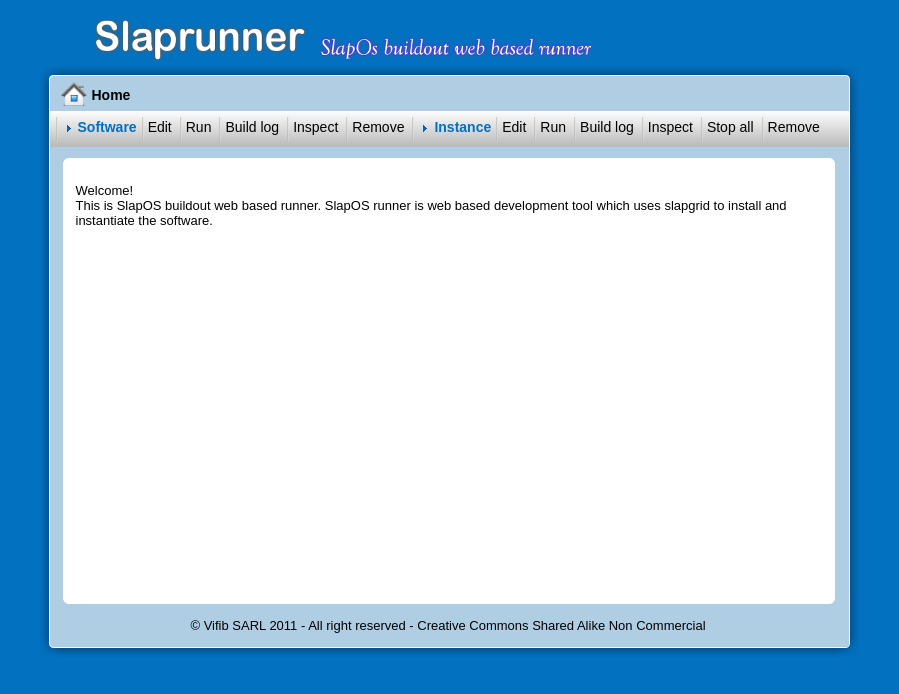
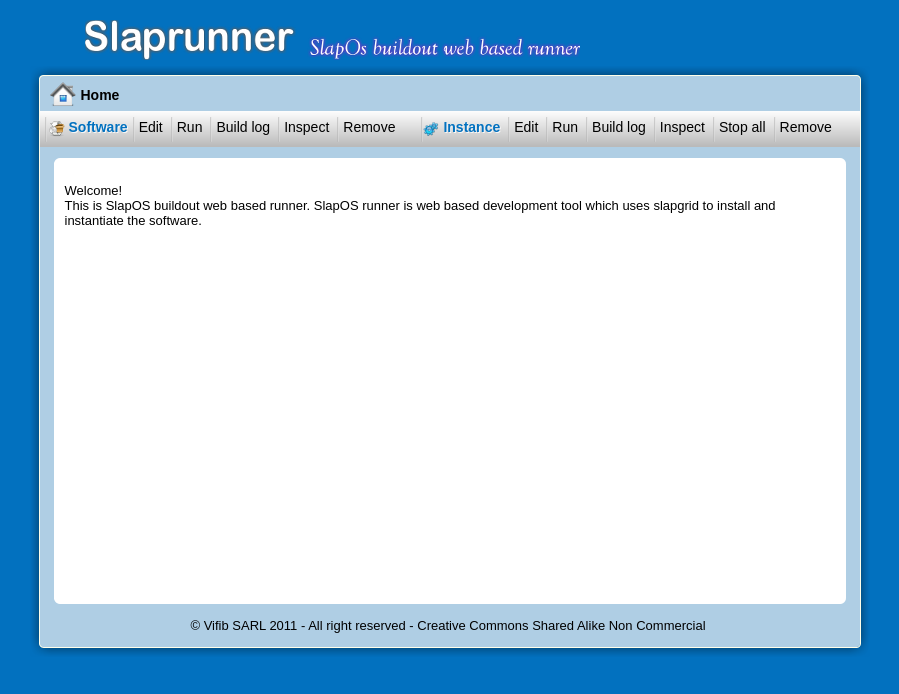
Before and after one commit to jerome-nexedi/slapos.toolbox, a Flask app: page / in a window 1280 px wide. Shown: the top 694 px of the page, without its empty margins (192-1091 px from the left). Run offline with Flask 2, Linux system fonts and the light colour scheme.

Commit message:
Add separation between software and instance buttons in menu

```diff
--- a/slapos/runner/static/styles.css
+++ b/slapos/runner/static/styles.css
@@ -19,7 +19,7 @@
 }
 
 textarea {
-	width:742px;
+	width:762px;
 }
 
 body {
@@ -31,7 +31,7 @@
 #page
 {
 	margin: 20px auto;
-	width: 825px;
+	width: 847px;
 }
 
 #logo{
@@ -41,7 +41,7 @@
 #header{
     height: 92px;
     padding-top: 18px;
-    width: 825px;
+    width: 847px;
     background: url(images/head.png) no-repeat;
 }
 
@@ -80,23 +80,43 @@
     height: 35px;
 }
 
+.space{
+    margin-left: 18px;
+}
+
 .wmenu li{
     float:left;
     background: url(images/sep.png) left center no-repeat;
 }
 
-.wmenu li .title{
+.wmenu li .title_software{
     float:left;
-    background: url(images/menu_dropdown.png) left center no-repeat;
+    background: url(images/software.png) left center no-repeat;
     font-size:14px;
     font-weight:bold;
     color:#0271BF;
     padding:8px;
-    padding-left: 18px;
+    padding-left: 20px;
     padding-right: 5px;
     margin-left:4px;
     height: 20px;
+    text-shadow:1px 1px 0 #F8F8F8;
 }
+
+.wmenu li .title_instance{
+    float:left;
+    background: url(images/settings2.png) left center no-repeat;
+    font-size:14px;
+    font-weight:bold;
+    color:#0271BF;
+    padding:8px;
+    padding-left: 20px;
+    padding-righclass="title_instance"t: 5px;
+    height: 20px;
+    margin-left:2px;
+    text-shadow:1px 1px 0 #F8F8F8;
+}
+
 
 .wmenu ul li a{
     display:block;
@@ -120,7 +140,7 @@
     padding:10px;
     padding-left: 40px;
     padding-right: 40px;
-    width: 745px;
+    width: 767px;
 }
 
 #main h2{
@@ -133,7 +153,7 @@
 
 #footer{
     height: 40px;
-    width: 745px;
+    width: 767px;
     background: url(images/footer.png) no-repeat;
     padding-left: 40px;
     padding-right: 40px;
--- a/slapos/runner/templates/layout.html
+++ b/slapos/runner/templates/layout.html
@@ -1,6 +1,6 @@
-<!doctype html>
+<!DOCTYPE html PUBLIC "-//W3C//DTD XHTML 1.0 Strict//EN" "http://www.w3.org/TR/xhtml1/DTD/xhtml1-strict.dtd">
 
-<html>
+<html xmlns="http://www.w3.org/1999/xhtml">
 
     <head>
 
@@ -28,14 +28,14 @@
                 </div>
                 <div class="wmenu">
                     <ul>
-                        <li><span class="title">Software</span></li>
+                        <li><span class="title_software">Software</span></li>
 			<li><a href="{{ url_for('editSoftwareProfile') }}">Edit</a></li>
 			<li><a href="{{ url_for('runSoftwareProfile') }}">Run</a></li>
 			<li><a href="{{ url_for('viewSoftwareLog') }}">Build log</a></li>
 			<li><a href="{{ url_for('inspectSoftware') }}">Inspect</a></li>
 			<li><a href="{{ url_for('removeSoftware') }}">Remove</a></li>
 
-                        <li><span class="title">Instance</span></li>
+                        <li class="space"><span class="title_instance">Instance</span></li>
 			<li><a href="{{ url_for('editInstanceProfile') }}">Edit</a></li>
 			<li><a href="{{ url_for('runInstanceProfile') }}">Run</a></li>
 			<li><a href="{{ url_for('viewInstanceLog') }}">Build log</a></li>
```
Also changed, not shown: slapos/runner/static/images/footer.png, slapos/runner/static/images/head.png, slapos/runner/static/images/main_bg.png, slapos/runner/static/images/settings2.png (added), slapos/runner/static/images/software.png (added).
